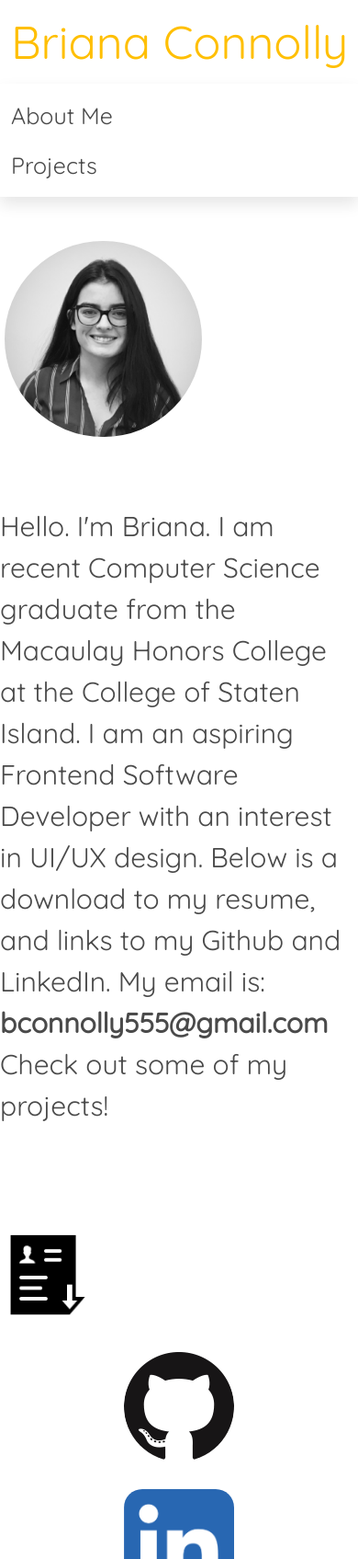
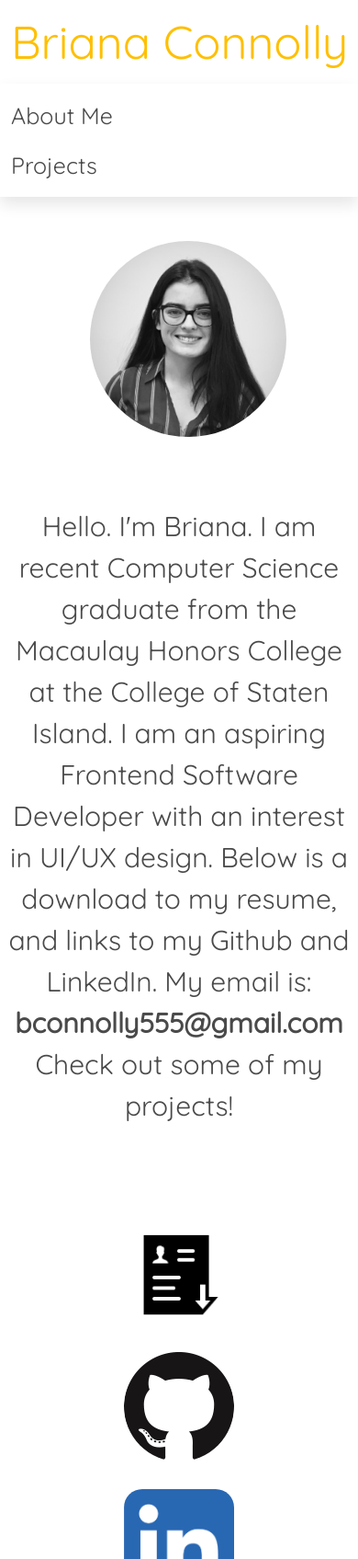
Before and after one commit to Briana-Connolly/Briana-Connolly.github.io, a plain HTML site: page about_me.html in a window 390 px wide. Shown: the top 1695 px of the page at 92% size. Drawn offline with nearby package versions, Linux system fonts and the light colour scheme.

Commit message:
updated responsiveness

```diff
--- a/about_me.html
+++ b/about_me.html
@@ -59,5 +59,11 @@
 
           <br>
           <br>
+
+          <script
+          src="https://code.jquery.com/jquery-3.3.1.slim.min.js"
+          integrity="sha384-q8i/X+965DzO0rT7abK41JStQIAqVgRVzpbzo5smXKp4YfRvH+8abtTE1Pi6jizo"
+          crossorigin="anonymous"
+        ></script>
   </body>
 </html>
--- a/css/about_me.css
+++ b/css/about_me.css
@@ -1,3 +1,14 @@
+.profile {
+  border-radius: 50%;
+  width: 55%;
+  margin-left: 5px;
+}
+
+.bio{
+  font-size: 30px;
+  margin-top: 45px;
+}
+
 .contact-info{
     text-align: center;
 }
@@ -19,3 +30,18 @@
   a:hover img{
       background-color: #FFBF00;
     }
+
+    @media only screen and (max-width: 600px) {
+      .profile{
+
+        margin-left: 25%
+      }
+
+      .bio{
+        text-align: center;
+      }
+      .resume{
+        margin-left: 35%
+      }
+
+    }
--- a/css/style.css
+++ b/css/style.css
@@ -44,17 +44,6 @@ a:hover{
   font-size: 25px;
 }
 
- .profile {
-  border-radius: 50%;
-  width: 55%;
-  margin-left: 5px;
-}
-
-.bio{
-  font-size: 30px;
-  margin-top: 45px;
-}
-
 .button{
   background-color: #D4ADCF;
   border: 0px;
@@ -90,4 +79,5 @@ color: white;
   color: #333030;
 }
 
+
 }
```
